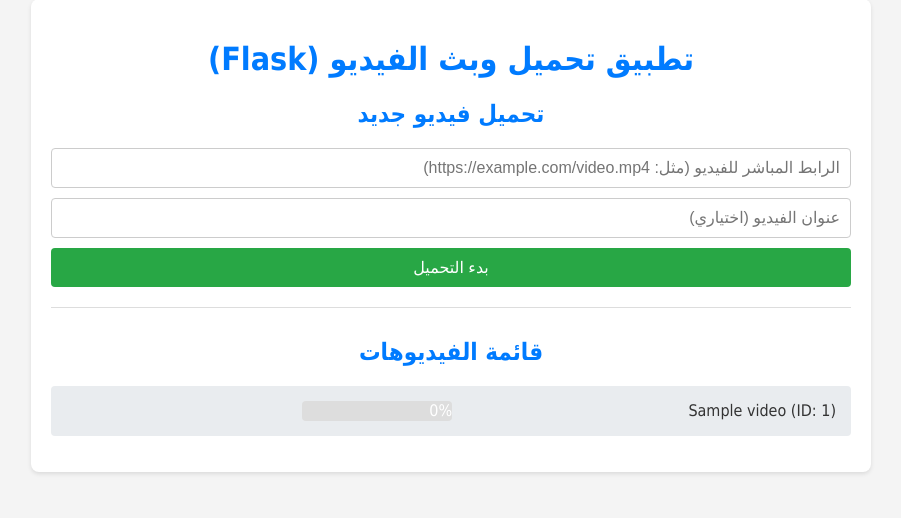
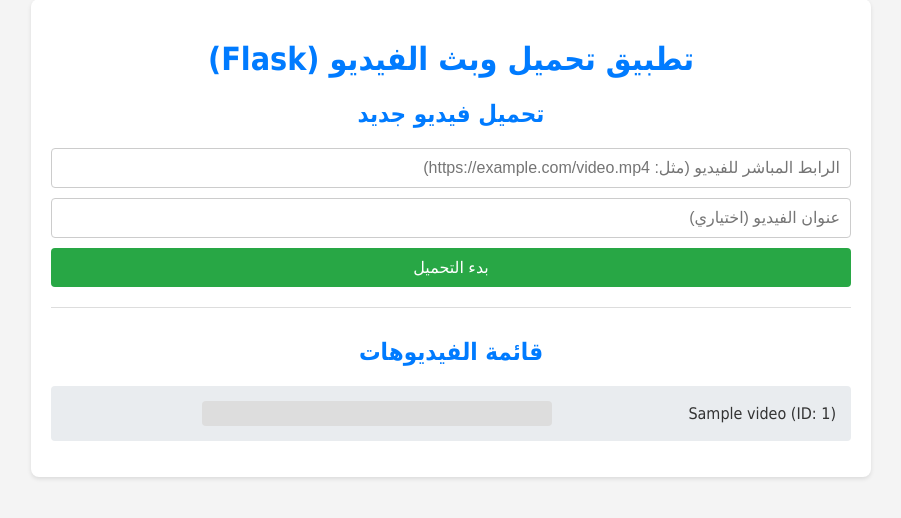
Before and after one commit to K0reem0/Web-player, a Flask app: page / in a window 1280 px wide. Shown: the part 21-539 px from the top of the page, without its empty margins (189-1090 px from the left). Run offline with Flask 3, Linux system fonts and the light colour scheme; tables that the repository leaves empty hold one stand-in row (values such as "Sample post").

Commit message:
Improve progress bar design and update logic
Updated progress bar styles and enhanced video status update logic.

```diff
--- a/templates/index.html
+++ b/templates/index.html
@@ -13,12 +13,14 @@
         input[type="submit"]:hover { background-color: #218838; }
         ul { list-style: none; padding: 0; }
         li { background: #e9ecef; margin-bottom: 10px; padding: 15px; border-radius: 4px; display: flex; justify-content: space-between; align-items: center; }
-        .progress-bar { height: 20px; background-color: #ddd; border-radius: 4px; width: 150px; text-align: right; overflow: hidden; }
-        .progress-bar-inner { height: 100%; background-color: #007bff; text-align: center; color: white; line-height: 20px; transition: width 0.5s; }
+        .progress-bar { height: 25px; background-color: #ddd; border-radius: 4px; width: 350px; text-align: right; overflow: hidden; position: relative; }
+        .progress-bar-inner { height: 100%; background-color: #007bff; text-align: center; color: white; line-height: 25px; transition: width 0.5s; direction: ltr; /* للحفاظ على تنسيق الأرقام والـ KB/s */ }
         .actions a, .actions button { padding: 5px 10px; border-radius: 4px; text-decoration: none; color: white; margin-right: 5px; border: none; cursor: pointer; }
         .actions .play { background-color: #007bff; }
         .actions .delete { background-color: #dc3545; }
         .error { color: #dc3545; font-weight: bold; }
+        /* لتغطية النص الطويل داخل شريط التقدم */
+        .progress-bar-inner span { margin: 0 5px; }
     </style>
 </head>
 <body>
@@ -52,7 +54,7 @@
                         {% else %}
                             <div class="progress-bar" id="progress-bar-{{ video.id }}">
                                 <div class="progress-bar-inner" style="width: {{ video.progress }}%;" data-progress="{{ video.progress }}">
-                                    {{ video.progress }}%
+                                    <span>{{ video.progress }}% جاري...</span>
                                 </div>
                             </div>
                         {% endif %}
@@ -71,6 +73,20 @@
     </div>
 
     <script>
+        // وظيفة لتحويل الثواني إلى تنسيق HH:MM:SS
+        function formatETA(seconds) {
+            if (seconds === null || seconds === undefined) return 'يُحسب...';
+            if (seconds < 0) return '00:00';
+
+            const h = Math.floor(seconds / 3600);
+            const m = Math.floor((seconds % 3600) / 60);
+            const s = Math.floor(seconds % 60);
+
+            const parts = [h, m, s].map(v => v.toString().padStart(2, '0'));
+
+            return (h > 0 ? parts[0] + ':' : '') + parts[1] + ':' + parts[2];
+        }
+
         // وظيفة لتحديث حالة فيديو واحد
         function updateStatus(videoId) {
             fetch('/status/' + videoId)
@@ -79,28 +95,26 @@
                     const progressBar = document.getElementById('progress-bar-' + videoId);
                     const listItem = document.getElementById('video-item-' + videoId);
 
-                    if (!listItem || data.error) return; // تم حذف العنصر أو حدث خطأ
+                    if (!listItem || data.error) return;
 
                     const progress = data.progress;
                     const statusArea = listItem.querySelector('.status-area');
                     const actionsArea = listItem.querySelector('.actions');
 
                     if (progress >= 0 && progress < 100) {
-                        // تحديث شريط التقدم إذا كان التحميل مستمراً
+                        // تحديث شريط التقدم التقديري
                         const innerBar = progressBar.querySelector('.progress-bar-inner');
+
+                        // نستخدم التقدير من الذاكرة
                         innerBar.style.width = progress + '%';
-                        innerBar.textContent = progress + '%';
-                        setTimeout(() => updateStatus(videoId), 2000); // استمر في التحديث
-                    } else if (progress === 100 && !data.file_ready) {
-                         // حالة: اكتمل التحميل في DB لكن لم يتم تحديث الواجهة بعد
-                        location.reload();
-                    } else if (progress === -1) {
-                        // حالة: خطأ في التحميل
-                        listItem.querySelector('.status-area').innerHTML = '<span class="error">❌ خطأ في التحميل!</span>' +
-                            '<form method="POST" action="/delete/' + videoId + '" style="display:inline;">' +
-                            '<button type="submit" class="delete" onclick="return confirm(\'هل أنت متأكد من الحذف؟\')">حذف السجل</button>' +
-                            '</form>';
-                        listItem.querySelector('.actions').innerHTML = ''; // إزالة أزرار التشغيل
+
+                        // عرض السرعة والوقت التقديري
+                        const speedText = data.speed_kbps > 0 ? `${data.speed_kbps.toFixed(2)} KB/s` : 'جاري البدء...';
+                        const etaText = data.eta_seconds !== null ? ` | متبقي: ${formatETA(data.eta_seconds)}` : '';
+
+                        innerBar.innerHTML = `<span>${progress}% (${speedText}${etaText})</span>`;
+
+                        setTimeout(() => updateStatus(videoId), 1000); // تحديث كل ثانية
                     } else if (progress === 100 && data.file_ready) {
                         // حالة: اكتمل التحميل (تحديث الواجهة للتشغيل)
                         statusArea.innerHTML = '<span style="color: green;">✓ جاهز للتشغيل</span>';
@@ -108,6 +122,13 @@
                             '<form method="POST" action="/delete/' + videoId + '" style="display:inline;">' +
                             '<button type="submit" class="delete" onclick="return confirm(\'هل أنت متأكد من حذف الملف والفيديو؟\')">حذف</button>' +
                             '</form>';
+                    } else if (progress === -1) {
+                        // حالة: خطأ في التحميل
+                        listItem.querySelector('.status-area').innerHTML = '<span class="error">❌ خطأ في التحميل!</span>' +
+                            '<form method="POST" action="/delete/' + videoId + '" style="display:inline;">' +
+                            '<button type="submit" class="delete" onclick="return confirm(\'هل أنت متأكد من الحذف؟\')">حذف السجل</button>' +
+                            '</form>';
+                        listItem.querySelector('.actions').innerHTML = '';
                     }
                 })
                 .catch(error => console.error('Error fetching status for ID ' + videoId, error));
```
